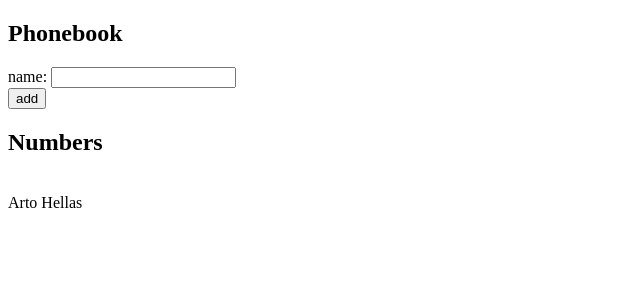
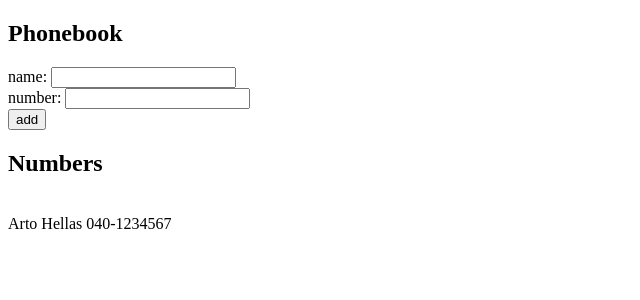
Before and after one commit to sebaaaaaa4/fullstackCS, a React (Vite) app in the folder part2/: page / in a window 1280 px wide. Shown: the top 300 px of the page, without its empty margins (0-640 px from the left). Built offline with nearby package versions, Linux system fonts and the light colour scheme.

Commit message:
Zadanie 2.8

```diff
--- a/part2/src/App2.jsx
+++ b/part2/src/App2.jsx
@@ -2,12 +2,14 @@ import { useState } from 'react'
 
 const App = () => {
   const [persons, setPersons] = useState([
-    { name: 'Arto Hellas' }
+    { name: 'Arto Hellas', number: '040-1234567' }
   ])
   const [newName, setNewName] = useState('')
+  const [newNum, setNewNum] = useState('')
 
-  const handleNoteChange = (event) => {
-    setNewName(event.target.value)
+  const handleTextChange = (event, stateFunc) => {
+    event.preventDefault();
+    stateFunc(event.target.value)
   }
 
   const addName = () => {
@@ -25,10 +27,12 @@ const App = () => {
         console.log("b");
         const newContact = {
             id: String(persons.length+1),
-            name: newName
+            name: newName,
+            number: newNum
         }
         setPersons(persons.concat(newContact))
         setNewName('')
+        setNewNum('')
     }
   }
 
@@ -36,17 +40,14 @@ const App = () => {
     <div>
       <h2>Phonebook</h2>
       <form onSubmit={() => addName()}>
-        <div>
-          name: <input value={newName} onChange={handleNoteChange}/>
-        </div>
-        <div>
-          <button type="submit">add</button>
-        </div>
+        <div>name: <input value={newName} onChange={() => handleTextChange(event, setNewName)}/></div>
+        <div>number: <input value={newNum} onChange={() => handleTextChange(event, setNewNum)}/></div>
+        <div><button type="submit">add</button></div>
       </form>
       <h2>Numbers</h2>
       {
         persons.map((item, f) => {
-            return <span key={f}><br/>{item.name}</span>
+            return <span key={f}><br/>{item.name} {item.number}</span>
         })
       }
     </div>
```
